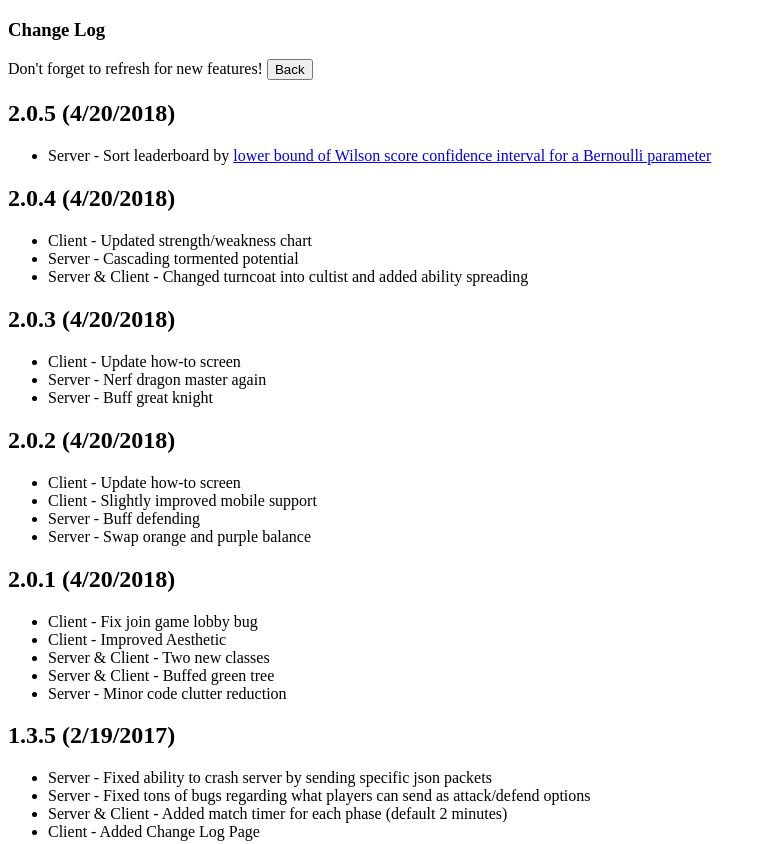
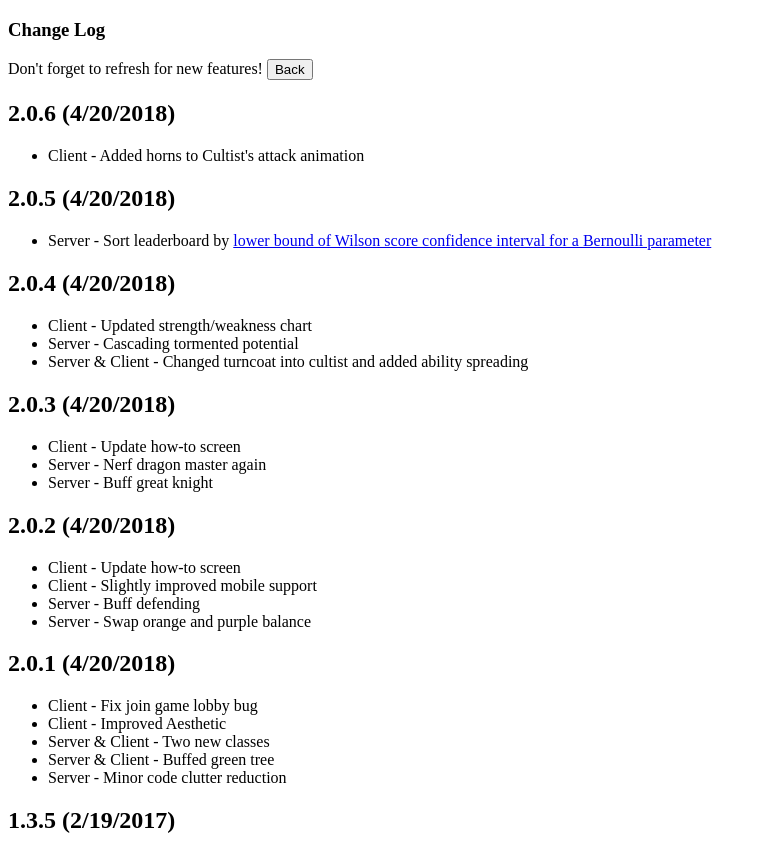
Before and after one commit to Meshiest/branch-game, a plain HTML site: page frontend/views/changelog.html in a window 1280 px wide. Shown: the top 844 px of the page, without its empty margins (0-767 px from the left). Drawn offline with Linux system fonts and the light colour scheme.

Commit message:
Add cultist horns

```diff
--- a/frontend/views/changelog.html
+++ b/frontend/views/changelog.html
@@ -5,6 +5,12 @@
     <span class="subhead">Don't forget to refresh for new features!</span>
     <button class="button" ng-click="setPath('/')">Back</button>
   </span>
+
+  <h2>2.0.6 (4/20/2018)</h2>
+
+  <ul>
+    <li>Client - Added horns to Cultist's attack animation</li>
+  </ul>
 
   <h2>2.0.5 (4/20/2018)</h2>
 
```
Also changed, not shown: frontend/res/sprites_attack.png.
